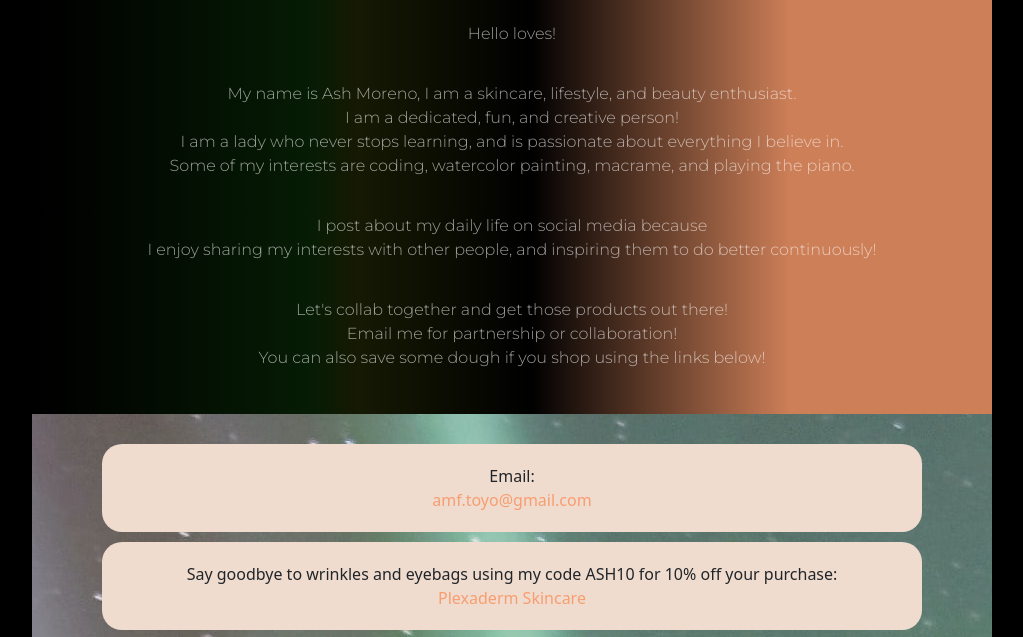
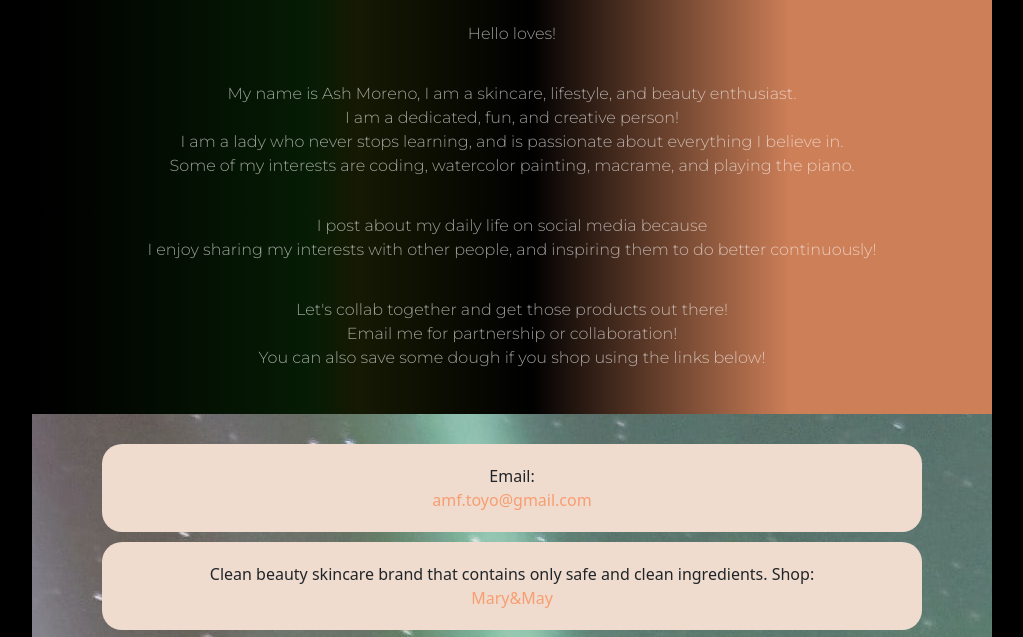
Before and after one commit to AshM10/Ash-Media-Kit, a plain HTML site: page index.html in a window 1280 px wide. Shown: the part 294-931 px from the top of the page, without its empty margins (128-1151 px from the left). Drawn offline with nearby package versions, Linux system fonts and the light colour scheme; a web font is replaced by a local one.

Commit message:
Where to shop Mary&May link

```diff
--- a/index.html
+++ b/index.html
@@ -64,6 +64,17 @@
           Email:<br />
           <a href="mailto:amf.toyo@gmail.com" title="email ash"
             >amf.toyo@gmail.com</a
+          >
+        </section>
+        <section>
+          Clean beauty skincare brand that contains only safe and clean
+          ingredients. Shop:
+          <br />
+          <a
+            href="https://www.stylekorean.com/brands/430/mary-may?T_Brand&utm_source=blog&utm_medium=social&utm_campaign=mkt_tryme_marynmay&tag=mkt_tryme_marynmay"
+            target="_blank"
+            title="StyleKorean Mary&May Website"
+            >Mary&May</a
           >
         </section>
         <section>
```
